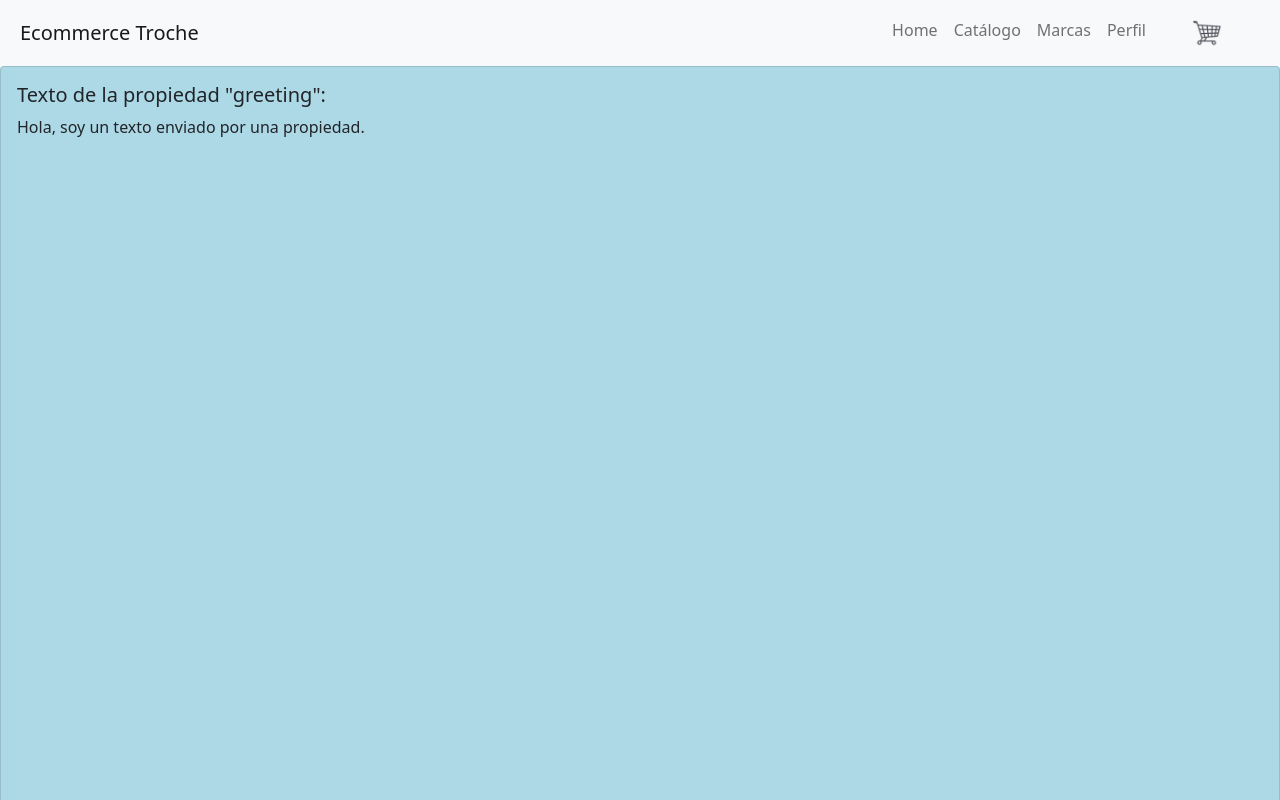
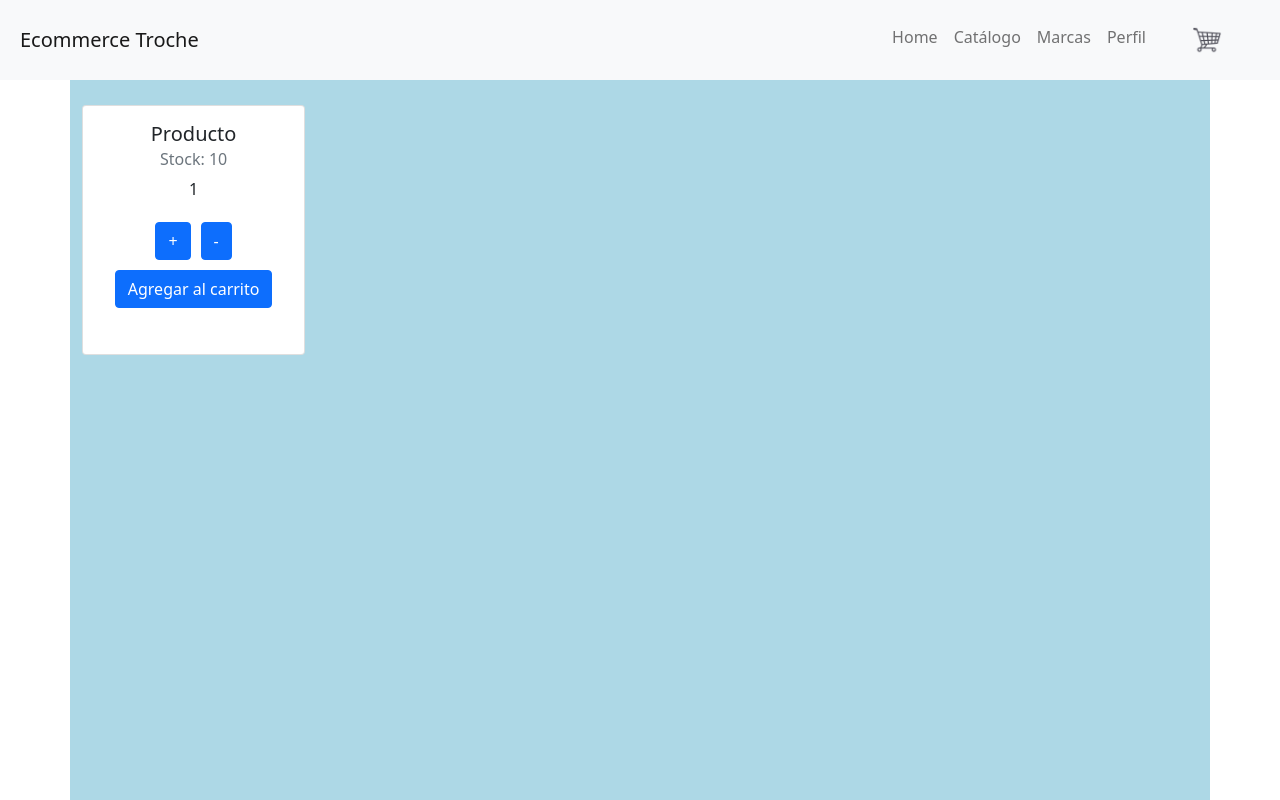
Before and after one commit to Zaanter/ecommerce-troche, a React (Create React App) app: page / in a window 1280 px wide. Shown: the top 800 px of the page. Built offline with nearby package versions, Linux system fonts and the light colour scheme.

Commit message:
Se agrega contador

```diff
--- a/src/App.js
+++ b/src/App.js
@@ -10,7 +10,7 @@ function App() {
   return (
     <div>
       <NavbarContainer></NavbarContainer>
-      <ItemListContainer greeting='Hola, soy un texto enviado por una propiedad.'></ItemListContainer>
+      <ItemListContainer></ItemListContainer>
     </div>
   );
 }
--- /dev/null
+++ b/src/components/ItemCount.js
@@ -0,0 +1,34 @@
+import React , {useState} from 'react'
+import { Card, Button } from "react-bootstrap"
+
+const ItemCount = ({stock, initial, onAdd}) => {
+    const [cantidad, setCantidad] = useState(initial)
+
+    const handleClick = (value) => {
+        if(cantidad+value >= 1 && cantidad+value <= stock){
+            setCantidad(value+cantidad)
+        }
+    }
+
+    return (
+        <>
+            <Card className="text-center" style={{ width: '20%', height:250 }}>
+                <Card.Body>
+                    <Card.Title>Producto</Card.Title>
+                    <Card.Subtitle className="mb-2 text-muted">Stock: {stock}</Card.Subtitle>
+                    <Card.Text>
+                    {cantidad}
+                    </Card.Text>
+                    <div style={{margin:5}}>
+                        <Button style={{margin:5}} onClick={()=>handleClick(1)}>+</Button>
+                        <Button style={{margin:5}} onClick={()=>handleClick(-1)}>-</Button>
+                    </div>
+                    <Button onClick={()=>onAdd(cantidad)}>Agregar al carrito</Button>
+
+                </Card.Body>
+            </Card>
+        </>
+     );
+}
+
+export default ItemCount;
--- a/src/components/NavBar/NavBar.css
+++ b/src/components/NavBar/NavBar.css
@@ -1,3 +1,4 @@
 .navbar{
     padding: 10px 20px;
+    height: 10vh;
 }
--- a/src/components/itemListContainer/ItemListContainer.js
+++ b/src/components/itemListContainer/ItemListContainer.js
@@ -1,20 +1,13 @@
-import {Card, Button} from 'react-bootstrap'
+import {Container} from 'react-bootstrap'
+import ItemCount from '../ItemCount';
 
-const ItemListContainer = ({greeting}) => {
+
+const ItemListContainer = ({children}) => {
     return (
         <>
-            <Card style={{ width:'100%', minHeight:1080, backgroundColor:'lightblue'}}>
-
-                <Card.Body>
-                    <Card.Title>Texto de la propiedad "greeting":</Card.Title>
-                    <Card.Text>
-                        {
-                            greeting
-                        }
-                    </Card.Text>
-
-                </Card.Body>
-            </Card>
+            <Container style={{ width:'100%', minHeight:'90vh', backgroundColor:'lightblue'}}>
+                <ItemCount onAdd={(cant)=>alert('Se agregan al carrito: ' + cant + ' productos.')} stock={10} initial={1}></ItemCount>
+            </Container>
         </>
      );
 }
```
